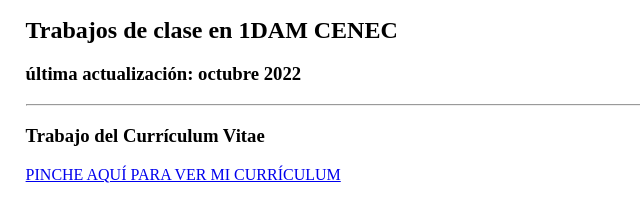
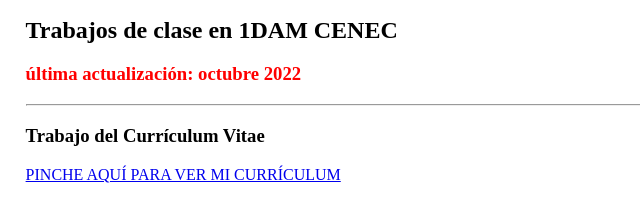
Before and after one commit to KMaxK9/Publico_GH, a plain HTML site: page index.html in a window 1280 px wide. Shown: the part 56-278 px from the top of the page, without its empty margins (0-640 px from the left). Drawn offline with Linux system fonts and the light colour scheme.

Commit message:
S. Index 1.4

```diff
--- a/index.html
+++ b/index.html
@@ -18,7 +18,7 @@ body {
     <section>
     <h1> Página Web de Max Kögler</h1>
     <h2>Trabajos de clase en 1DAM CENEC</h2>
-    <h3>última actualización: octubre 2022</h3>
+    <h3 style="color:red">última actualización: octubre 2022</h3>
     <hr/>
     </section>
     <article>
```
